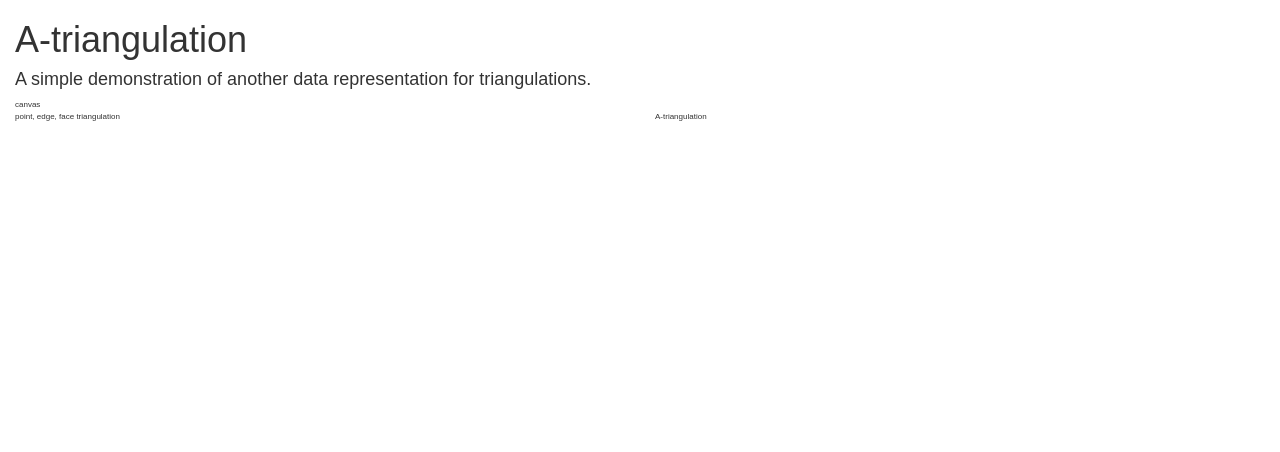
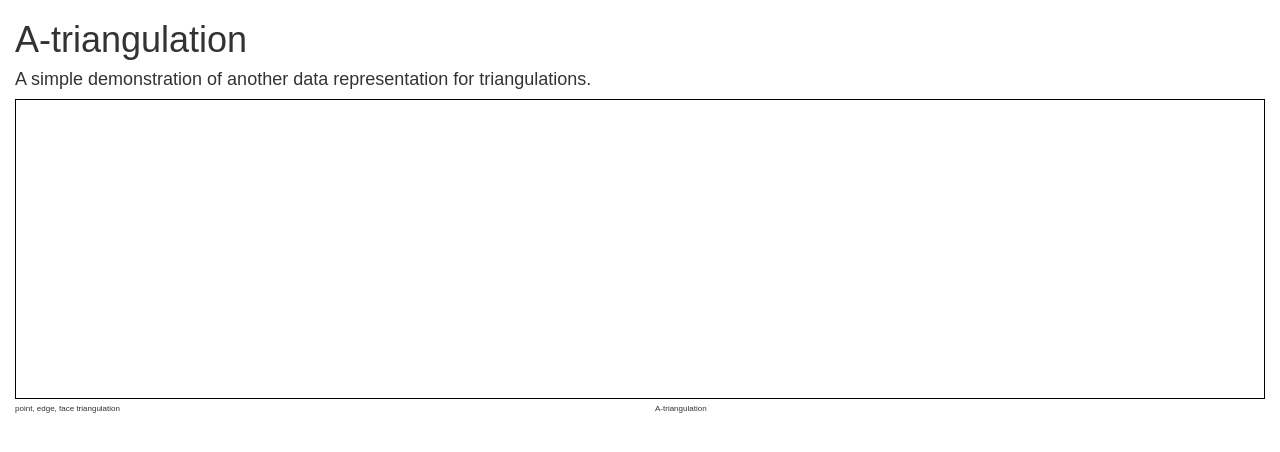
Before and after one commit to mankal111/A-Triangulation, a website: page index.html in a window 1280 px wide. Drawn offline with Linux system fonts and the light colour scheme.

Commit message:
Created canvas

```diff
--- a/index.html
+++ b/index.html
@@ -9,12 +9,12 @@
 		<link rel="stylesheet" type="text/css" href="main.css" />
 	</head>
 	<body>
-		<div class="container-fluid">
+		<div class="container-fluid" width="100%">
 			<h1>A-triangulation</h1>
 			<h4>A simple demonstration of another data representation for triangulations.</h4>
 			<div class="row">
 				<div class="col-md-12">
-					canvas
+					<canvas id="myCanvas" style="width:100%; height:300px; border:1px solid #000000;"></canvas>
 				</div>
 			</div>
 			<div class="row">
```
